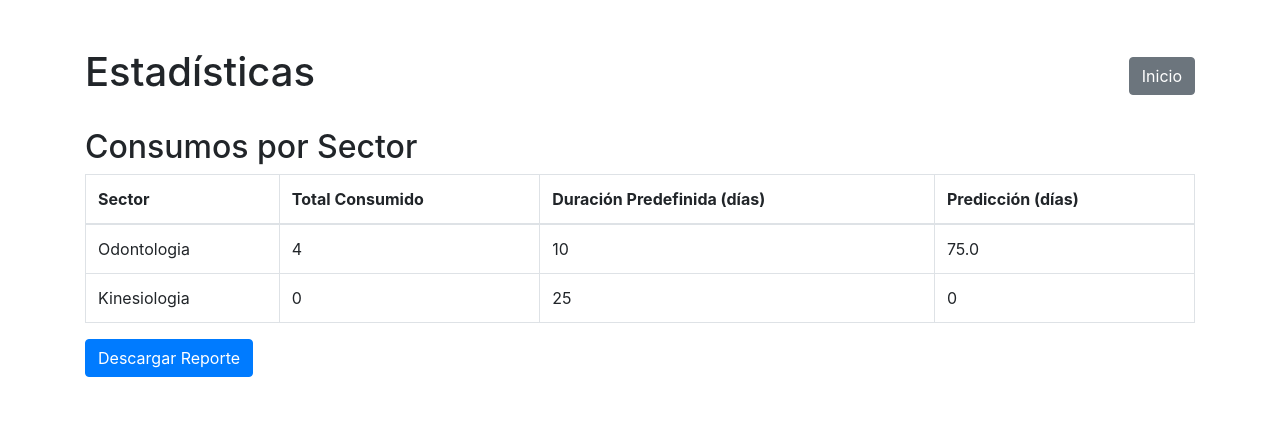
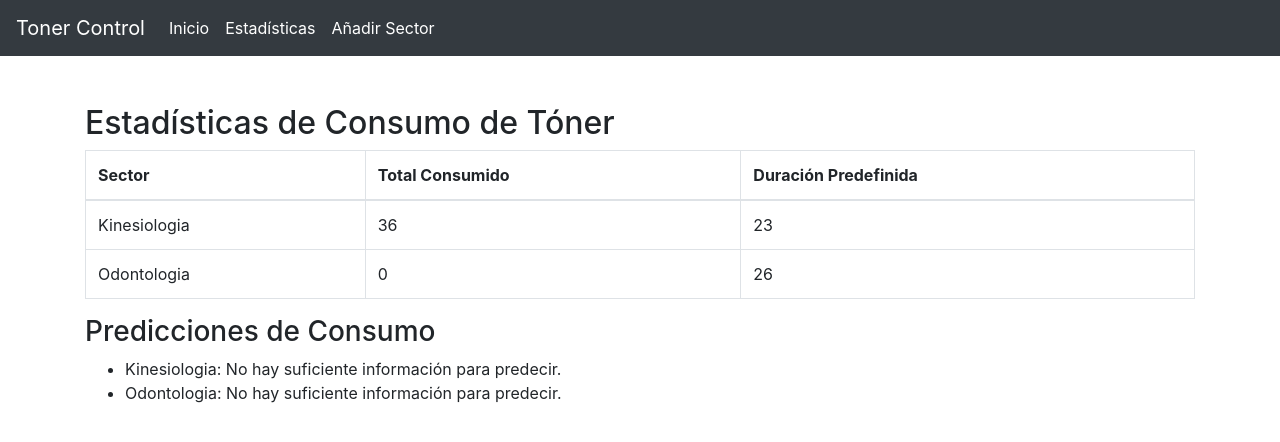
Before and after one commit to MattuGuati/Toner_stock, a Flask app: page /statistics in a window 1280 px wide. Shown: the top 442 px of the page. Run offline with Flask 3, Linux system fonts and the light colour scheme; some libraries are stand-ins or nearby versions.

Commit message:
Initial commit with Flask toner stock control app

```diff
--- a/app.py
+++ b/app.py
@@ -1,43 +1,71 @@
+import os
+import pandas as pd
+import matplotlib.pyplot as plt
 from flask import Flask, render_template, request, redirect, url_for, send_file, flash
 from flask_sqlalchemy import SQLAlchemy
 from datetime import datetime, timedelta
-import matplotlib.pyplot as plt
-import pandas as pd
 from fpdf import FPDF
-import os
+from io import BytesIO
+import smtplib
+from email.mime.text import MIMEText
+from email.mime.multipart import MIMEMultipart
 
 app = Flask(__name__)
-app.config['SQLALCHEMY_DATABASE_URI'] = 'sqlite:///toner_control.db'
+app.config['SQLALCHEMY_DATABASE_URI'] = 'sqlite:///toner.db'
 app.config['SQLALCHEMY_TRACK_MODIFICATIONS'] = False
 app.secret_key = 'supersecretkey'
-
 db = SQLAlchemy(app)
 
 class Toner(db.Model):
     id = db.Column(db.Integer, primary_key=True)
-    modelo = db.Column(db.String(50), nullable=False, unique=True)
+    modelo = db.Column(db.String(50), unique=True, nullable=False)
     cantidad_actual = db.Column(db.Integer, nullable=False)
+
+class Movimiento(db.Model):
+    id = db.Column(db.Integer, primary_key=True)
+    toner_id = db.Column(db.Integer, db.ForeignKey('toner.id'), nullable=False)
+    tipo = db.Column(db.String(10), nullable=False)
+    cantidad = db.Column(db.Integer, nullable=False)
+    sector_id = db.Column(db.Integer, db.ForeignKey('sector.id'), nullable=False)
+    fecha = db.Column(db.DateTime, nullable=False, default=datetime.utcnow)
+    nota = db.Column(db.String(200))
 
 class Sector(db.Model):
     id = db.Column(db.Integer, primary_key=True)
-    nombre = db.Column(db.String(50), nullable=False, unique=True)
+    nombre = db.Column(db.String(50), unique=True, nullable=False)
     duracion_predefinida = db.Column(db.Integer, nullable=False)
 
-class Movement(db.Model):
-    id = db.Column(db.Integer, primary_key=True)
-    toner_id = db.Column(db.Integer, db.ForeignKey('toner.id'), nullable=False)
-    tipo = db.Column(db.String(50), nullable=False)
-    cantidad = db.Column(db.Integer, nullable=False)
-    sector_id = db.Column(db.Integer, db.ForeignKey('sector.id'), nullable=False)
-    nota = db.Column(db.String(200), nullable=True)
-    fecha = db.Column(db.DateTime, nullable=False, default=datetime.utcnow)
+with app.app_context():
+    db.create_all()
 
-    toner = db.relationship('Toner', backref=db.backref('movements', lazy=True))
-    sector = db.relationship('Sector', backref=db.backref('movements', lazy=True))
+def check_stock_and_send_email():
+    low_stock_toners = Toner.query.filter(Toner.cantidad_actual < 2).all()
+    if low_stock_toners:
+        send_warning_email(low_stock_toners)
 
-@app.before_request
-def before_request_func():
-    db.create_all()
+def send_warning_email(low_stock_toners):
+    sender_email = "apismatteo@gmail.com"
+    receiver_email = "apismatteo@gmail.com"
+    password = "rlgu byor unnj icwo"
+
+    message = MIMEMultipart("alternative")
+    message["Subject"] = "Aviso de Stock de Tóner Bajo"
+    message["From"] = sender_email
+    message["To"] = receiver_email
+
+    text = "Hola,\n\nEl stock de los siguientes tóners está bajo:\n\n"
+    for toner in low_stock_toners:
+        text += f"Modelo: {toner.modelo}, Cantidad Actual: {toner.cantidad_actual}\n"
+    text += "\nPor favor, revisa el sistema de control de stock para más detalles."
+
+    part = MIMEText(text, "plain")
+    message.attach(part)
+
+    with smtplib.SMTP_SSL("smtp.gmail.com", 465) as server:
+        server.login(sender_email, password)
+        server.sendmail(sender_email, receiver_email, message.as_string())
+
+    flash('Correo de advertencia enviado.', 'success')
 
 @app.route('/')
 def index():
@@ -49,18 +77,16 @@ def index():
 def add_toner():
     modelo = request.form['modelo']
     cantidad_actual = int(request.form['cantidad_actual'])
-    toner = Toner(modelo=modelo, cantidad_actual=cantidad_actual)
-    db.session.add(toner)
+
+    existing_toner = Toner.query.filter_by(modelo=modelo).first()
+    if existing_toner:
+        existing_toner.cantidad_actual += cantidad_actual
+    else:
+        nuevo_toner = Toner(modelo=modelo, cantidad_actual=cantidad_actual)
+        db.session.add(nuevo_toner)
+
     db.session.commit()
-    return redirect(url_for('index'))
-
-@app.route('/add_sector', methods=['POST'])
-def add_sector():
-    nombre = request.form['nombre']
-    duracion_predefinida = int(request.form['duracion_predefinida'])
-    sector = Sector(nombre=nombre, duracion_predefinida=duracion_predefinida)
-    db.session.add(sector)
-    db.session.commit()
+    check_stock_and_send_email()
     return redirect(url_for('index'))
 
 @app.route('/add_movement', methods=['POST'])
@@ -70,8 +96,9 @@ def add_movement():
     cantidad = int(request.form['cantidad'])
     sector_id = request.form['sector_id']
     nota = request.form['nota']
-    movement = Movement(toner_id=toner_id, tipo=tipo, cantidad=cantidad, sector_id=sector_id, nota=nota)
-    db.session.add(movement)
+
+    movimiento = Movimiento(toner_id=toner_id, tipo=tipo, cantidad=cantidad, sector_id=sector_id, nota=nota)
+    db.session.add(movimiento)
 
     toner = Toner.query.get(toner_id)
     if tipo == 'Entrada':
@@ -80,11 +107,22 @@ def add_movement():
         toner.cantidad_actual -= cantidad
 
     db.session.commit()
+    check_stock_and_send_email()
+    return redirect(url_for('index'))
 
-    # Enviar correo si el stock es menor o igual a 2
-    if toner.cantidad_actual <= 2:
-        flash(f'El stock de {toner.modelo} está por agotarse.', 'warning')
+@app.route('/add_sector', methods=['POST'])
+def add_sector():
+    nombre = request.form['nombre']
+    duracion_predefinida = request.form['duracion_predefinida']
 
+    existing_sector = Sector.query.filter_by(nombre=nombre).first()
+    if existing_sector:
+        flash('El nombre del sector ya existe. Usa otro nombre.', 'danger')
+        return redirect(url_for('index'))
+
+    nuevo_sector = Sector(nombre=nombre, duracion_predefinida=duracion_predefinida)
+    db.session.add(nuevo_sector)
+    db.session.commit()
     return redirect(url_for('index'))
 
 @app.route('/statistics')
@@ -92,74 +130,54 @@ def statistics():
     sectors = Sector.query.all()
     consumos_por_sector = []
     predicciones = {}
+
     for sector in sectors:
-        movimientos_sector = Movement.query.filter_by(sector_id=sector.id).all()
-        total_consumido = sum([mov.cantidad for mov in movimientos_sector if mov.tipo == 'Salida'])
-        consumos_por_sector.append((sector.nombre, total_consumido, sector.duracion_predefinida))
-        if total_consumido > 0:
-            prediccion = sector.duracion_predefinida / total_consumido * 30
-            predicciones[sector.nombre] = prediccion
+        movimientos = Movimiento.query.filter_by(sector_id=sector.id).all()
+        total_consumed = sum([m.cantidad for m in movimientos if m.tipo == 'Salida'])
+        total_days = (datetime.utcnow() - movimientos[0].fecha).days if movimientos else 0  # Para evitar la división por cero
+
+        consumos_por_sector.append((sector.nombre, total_consumed, sector.duracion_predefinida))
+
+        if total_days > 0:
+            predicciones[sector.nombre] = predict_consumption(sector)
         else:
-            predicciones[sector.nombre] = 0
+            predicciones[sector.nombre] = "No hay suficiente información para predecir."
 
     return render_template('statistics.html', consumos=consumos_por_sector, predicciones=predicciones)
 
+def predict_consumption(sector):
+    movimientos = Movimiento.query.filter_by(sector_id=sector.id).all()
+    total_consumed = sum([m.cantidad for m in movimientos if m.tipo == 'Salida'])
+    total_days = (datetime.utcnow() - movimientos[0].fecha).days if movimientos else 1  # Para evitar la división por cero
+
+    daily_consumption_rate = total_consumed / total_days
+    remaining_days = sector.duracion_predefinida - total_days
+    return daily_consumption_rate * remaining_days
+
 @app.route('/download_report')
 def download_report():
-    # Crear el PDF
+    toners = Toner.query.all()
+    sectors = Sector.query.all()
+
     pdf = FPDF()
     pdf.add_page()
 
-    # Título
-    pdf.set_font('Arial', 'B', 16)
-    pdf.cell(40, 10, 'Reporte de Stock de Tóner')
+    pdf.set_font("Arial", size=12)
+    pdf.cell(200, 10, txt="Reporte de Stock de Tóner", ln=True, align='C')
 
-    # Stock de Tóner
-    pdf.set_font('Arial', 'B', 12)
-    pdf.ln(10)
-    pdf.cell(40, 10, 'Stock de Tóner')
-    pdf.set_font('Arial', '', 12)
-    toners = Toner.query.all()
+    pdf.cell(200, 10, txt="Stock de Tóner", ln=True, align='L')
     for toner in toners:
-        pdf.ln(10)
-        pdf.cell(40, 10, f'{toner.modelo}: {toner.cantidad_actual}')
+        pdf.cell(200, 10, txt=f"{toner.modelo}: {toner.cantidad_actual}", ln=True, align='L')
 
-    # Sectores y Duración Predefinida
-    pdf.set_font('Arial', 'B', 12)
-    pdf.ln(10)
-    pdf.cell(40, 10, 'Sectores y Duración Predefinida')
-    pdf.set_font('Arial', '', 12)
-    sectors = Sector.query.all()
+    pdf.cell(200, 10, txt="Sectores y Duración Predefinida", ln=True, align='L')
     for sector in sectors:
-        pdf.ln(10)
-        pdf.cell(40, 10, f'{sector.nombre}: {sector.duracion_predefinida} días')
+        pdf.cell(200, 10, txt=f"{sector.nombre}: {sector.duracion_predefinida} días", ln=True, align='L')
 
-    # Gráfico de consumos por sector
-    consumos_por_sector = {sector.nombre: sum([mov.cantidad for mov in sector.movements if mov.tipo == 'Salida']) for sector in sectors}
-    fig, ax = plt.subplots()
-    ax.bar(consumos_por_sector.keys(), consumos_por_sector.values())
-    ax.set_title('Consumo por Sector')
-    ax.set_ylabel('Cantidad')
-    ax.set_xlabel('Sector')
+    pdf_output = BytesIO()
+    pdf.output(pdf_output)
+    pdf_output.seek(0)
 
-    img_path = 'temp_plot.png'
-    plt.savefig(img_path)
-    plt.close(fig)
-
-    pdf.ln(10)
-    pdf.image(img_path, x=None, y=None, w=pdf.w/2)
-
-    # Guardar el archivo PDF
-    pdf_output_path = 'reporte_stock_toner.pdf'
-    pdf.output(pdf_output_path)
-
-    return send_file(pdf_output_path, as_attachment=True, download_name='reporte_stock_toner.pdf')
+    return send_file(pdf_output, attachment_filename='reporte_stock_toner.pdf', as_attachment=True)
 
 if __name__ == '__main__':
-    with app.app_context():
-        db.create_all()
     app.run(debug=True)
-
-
-
-#cambio 1
--- a/templates/statistics.html
+++ b/templates/statistics.html
@@ -3,24 +3,47 @@
 <head>
     <meta charset="UTF-8">
     <meta name="viewport" content="width=device-width, initial-scale=1.0">
-    <title>Estadísticas</title>
+    <title>Estadísticas de Consumo de Tóner</title>
     <link rel="stylesheet" href="https://stackpath.bootstrapcdn.com/bootstrap/4.5.2/css/bootstrap.min.css">
+    <style>
+        .navbar-custom {
+            background-color: #343a40;
+        }
+        .navbar-custom .navbar-brand,
+        .navbar-custom .nav-link {
+            color: #ffffff;
+        }
+    </style>
 </head>
 <body>
+    <nav class="navbar navbar-expand-lg navbar-custom">
+        <a class="navbar-brand" href="#">Toner Control</a>
+        <button class="navbar-toggler" type="button" data-toggle="collapse" data-target="#navbarNav" aria-controls="navbarNav" aria-expanded="false" aria-label="Toggle navigation">
+            <span class="navbar-toggler-icon"></span>
+        </button>
+        <div class="collapse navbar-collapse" id="navbarNav">
+            <ul class="navbar-nav">
+                <li class="nav-item">
+                    <a class="nav-link" href="{{ url_for('index') }}">Inicio</a>
+                </li>
+                <li class="nav-item">
+                    <a class="nav-link" href="{{ url_for('statistics') }}">Estadísticas</a>
+                </li>
+                <li class="nav-item">
+                    <a class="nav-link" href="#" data-toggle="modal" data-target="#addSectorModal">Añadir Sector</a>
+                </li>
+            </ul>
+        </div>
+    </nav>
+
     <div class="container mt-5">
-        <div class="d-flex justify-content-between align-items-center mb-4">
-            <h1>Estadísticas</h1>
-            <a href="{{ url_for('index') }}" class="btn btn-secondary">Inicio</a>
-        </div>
-
-        <h2>Consumos por Sector</h2>
+        <h2>Estadísticas de Consumo de Tóner</h2>
         <table class="table table-bordered">
             <thead>
                 <tr>
                     <th>Sector</th>
                     <th>Total Consumido</th>
-                    <th>Duración Predefinida (días)</th>
-                    <th>Predicción (días)</th>
+                    <th>Duración Predefinida</th>
                 </tr>
             </thead>
             <tbody>
@@ -29,13 +52,51 @@
                     <td>{{ sector }}</td>
                     <td>{{ total_consumido }}</td>
                     <td>{{ duracion_predefinida }}</td>
-                    <td>{{ predicciones[sector] | round(2) }}</td>
                 </tr>
                 {% endfor %}
             </tbody>
         </table>
+        <h3>Predicciones de Consumo</h3>
+        <ul>
+            {% for sector, prediccion in predicciones.items() %}
+            <li>{{ sector }}: {{ prediccion }}</li>
+            {% endfor %}
+        </ul>
 
-        <a href="{{ url_for('download_report') }}" class="btn btn-primary">Descargar Reporte</a>
     </div>
+
+    <!-- Modal -->
+    <div class="modal fade" id="addSectorModal" tabindex="-1" role="dialog" aria-labelledby="addSectorModalLabel" aria-hidden="true">
+        <div class="modal-dialog" role="document">
+            <div class="modal-content">
+                <div class="modal-header">
+                    <h5 class="modal-title" id="addSectorModalLabel">Añadir Sector</h5>
+                    <button type="button" class="close" data-dismiss="modal" aria-label="Close">
+                        <span aria-hidden="true">&times;</span>
+                    </button>
+                </div>
+                <form action="{{ url_for('add_sector') }}" method="post">
+                    <div class="modal-body">
+                        <div class="form-group">
+                            <label for="nombre">Nombre del Sector</label>
+                            <input type="text" class="form-control" id="nombre" name="nombre" required>
+                        </div>
+                        <div class="form-group">
+                            <label for="duracion_predefinida">Duración Predefinida (días)</label>
+                            <input type="number" class="form-control" id="duracion_predefinida" name="duracion_predefinida" required>
+                        </div>
+                    </div>
+                    <div class="modal-footer">
+                        <button type="button" class="btn btn-secondary" data-dismiss="modal">Cerrar</button>
+                        <button type="submit" class="btn btn-primary">Añadir Sector</button>
+                    </div>
+                </form>
+            </div>
+        </div>
+    </div>
+
+    <script src="https://code.jquery.com/jquery-3.5.1.slim.min.js"></script>
+    <script src="https://cdn.jsdelivr.net/npm/@popperjs/core@2.9.2/dist/umd/popper.min.js"></script>
+    <script src="https://stackpath.bootstrapcdn.com/bootstrap/4.5.2/js/bootstrap.min.js"></script>
 </body>
 </html>
```
Also changed, not shown: templates/index.html (+28 -26 lines), instance/toner.db (added), instance/toner_control.db, instance/toner_stock.db (added).
